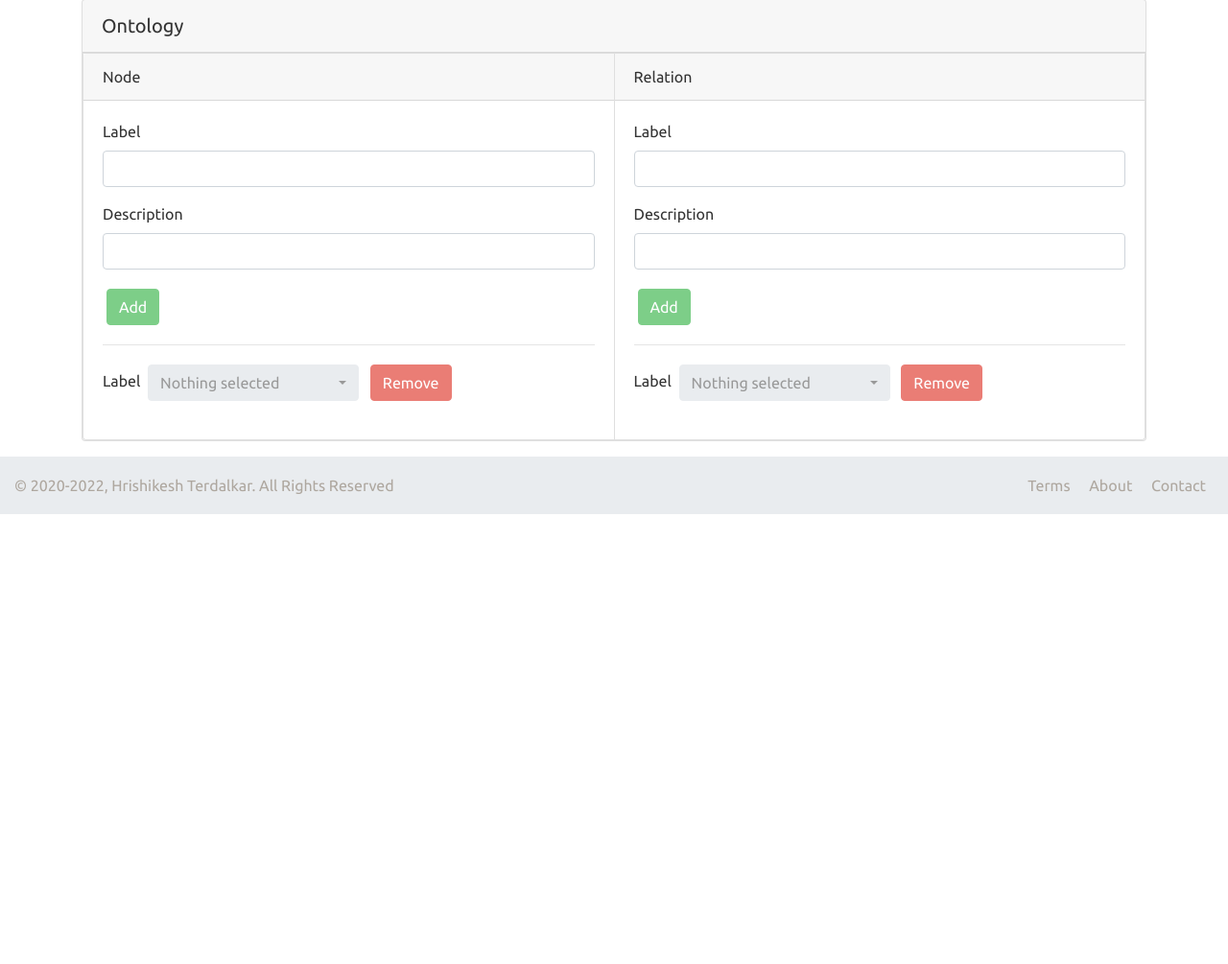
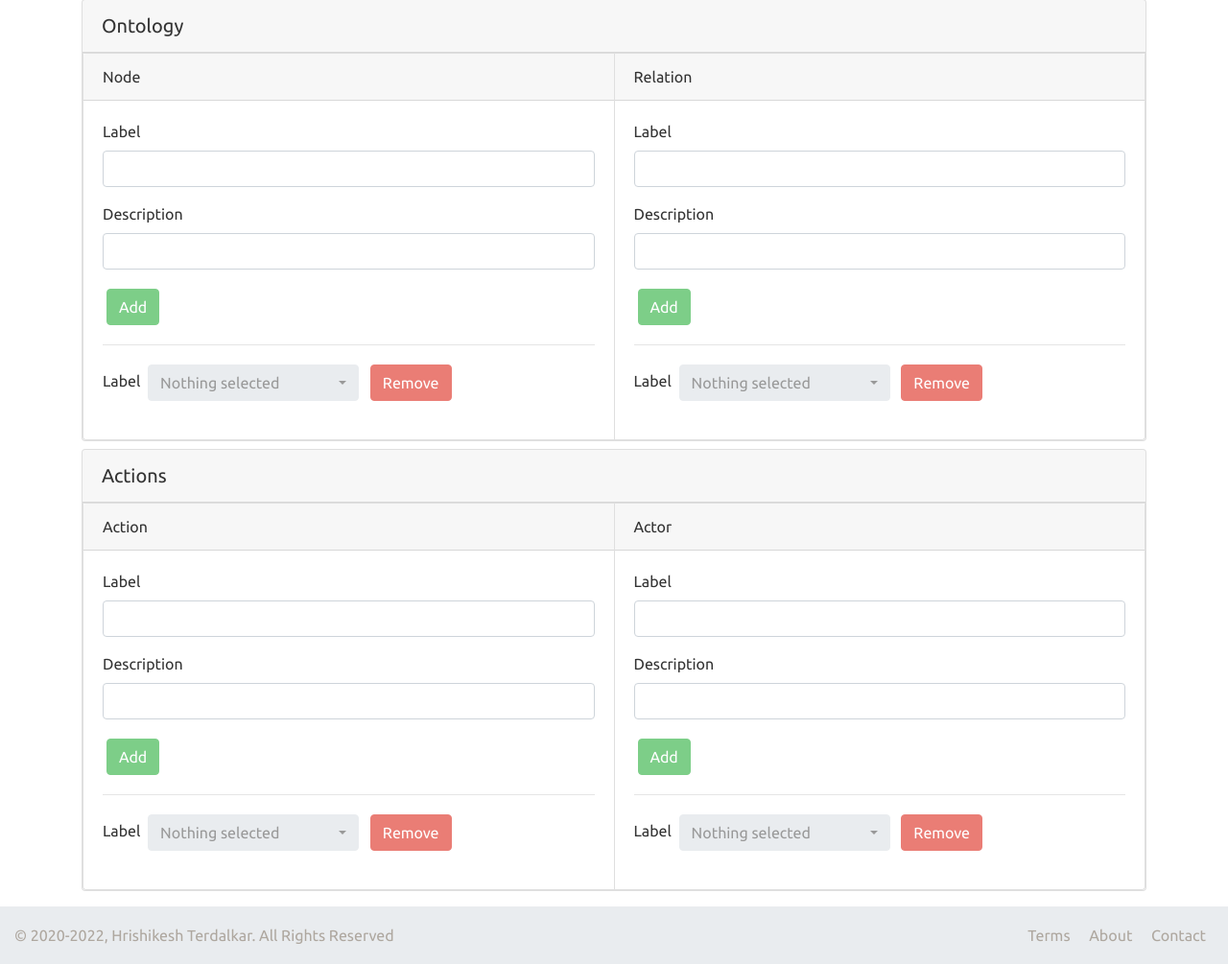
Before and after one commit to hrishikeshrt/sangrahaka, a Flask app: template templates/admin.html in a window 1280 px wide. Shown: the part 739-1744 px from the top of the page at 96% size. Before the commit the page ends 1275 px from the top, so only its background shows below. Run offline with Flask 2, Linux system fonts and the light colour scheme; the template is opened without the code that fills it, so the values that code supplies are empty; a user stored in the database is signed in; some libraries are stand-ins or nearby versions.

Commit message:
feat: add admin frontend for addition of action and actor labels

```diff
--- a/templates/admin.html
+++ b/templates/admin.html
@@ -268,6 +268,87 @@
             </div>
         </div>
     </div>
+    <div class="card mt-2">
+        <div class="card-header lead">
+            Actions
+        </div>
+        <div class="card-body p-0">
+            <div class="card-group">
+                <div class="card" style="border-top-left-radius: 0; border-top-right-radius: 0;">
+                    <div class="card-header">
+                        Action
+                    </div>
+                    <div class="card-body">
+                        <form class="form" method=POST enctype=multipart/form-data action="{{url_for('action')}}">
+                            <input type="hidden" name="csrf_token" value={{csrf_token()}}>
+                            <div class="form-group">
+                                <label for="action_label_text">Label</label>
+                                <input class="form-control" type="text" name="action_label" id="action_label_text" required>
+                            </div>
+                            <div class="form-group">
+                                <label for="action_label_desc">Description</label>
+                                <input class="form-control" type="text" name="action_label_description" id="action_label_desc" required>
+                            </div>
+                            <button type="submit" name="action" value="action_type_add" class="btn btn-success disabled m-1">
+                                Add
+                            </button>
+                        </form>
+                        <hr>
+                        <form class="form" method=POST enctype=multipart/form-data action="{{url_for('action')}}">
+                            <input type="hidden" name="csrf_token" value={{csrf_token()}}>
+                            <div class="form-group">
+                                <label for="action_label">Label</label>
+                                <select class="lead m-1 selectpicker" name="action_label" id="action_label" data-live-search="true" required>
+                                    {% for _id, _label, _description in constants.action_labels %}
+                                    <option value="{{_label}}">{{_description}}</option>
+                                    {% endfor %}
+                                </select>
+                                <button type="submit" name="action" value="action_type_remove" class="btn btn-danger disabled m-1">
+                                    Remove
+                                </button>
+                            </div>
+                        </form>
+                    </div>
+                </div>
+                <div class="card" style="border-top-left-radius: 0; border-top-right-radius: 0;">
+                    <div class="card-header">
+                        Actor
+                    </div>
+                    <div class="card-body">
+                        <form class="form" method=POST enctype=multipart/form-data action="{{url_for('action')}}">
+                            <input type="hidden" name="csrf_token" value={{csrf_token()}}>
+                            <div class="form-group">
+                                <label for="actor_label_text">Label</label>
+                                <input class="form-control" type="text" name="actor_label" id="actor_label_text" required>
+                            </div>
+                            <div class="form-group">
+                                <label for="actor_label_desc">Description</label>
+                                <input class="form-control" type="text" name="actor_label_description" id="actor_label_desc" required>
+                            </div>
+                            <button type="submit" name="action" value="actor_type_add" class="btn btn-success disabled m-1">
+                                Add
+                            </button>
+                        </form>
+                        <hr>
+                        <form class="form" method=POST enctype=multipart/form-data action="{{url_for('action')}}">
+                            <input type="hidden" name="csrf_token" value={{csrf_token()}}>
+                            <div class="form-group">
+                                <label for="actor_label">Label</label>
+                                <select class="lead m-1 selectpicker" name="actor_label" id="actor_label" data-live-search="true" required>
+                                    {% for _id, _label, _description in constants.actor_labels %}
+                                    <option value="{{_label}}">{{_description}}</option>
+                                    {% endfor %}
+                                </select>
+                                <button type="submit" name="action" value="actor_type_remove" class="btn btn-danger disabled m-1">
+                                    Remove
+                                </button>
+                            </div>
+                        </form>
+                    </div>
+                </div>
+            </div>
+        </div>
+    </div>
     {% if current_user.has_role('owner') %}
     <!-- PythonAnywhere -->
     <div class="card mt-2">
```
